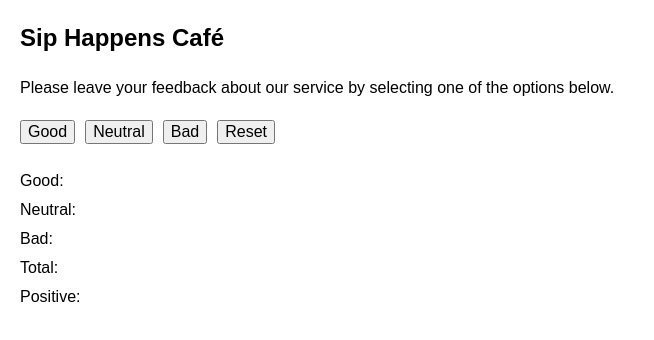
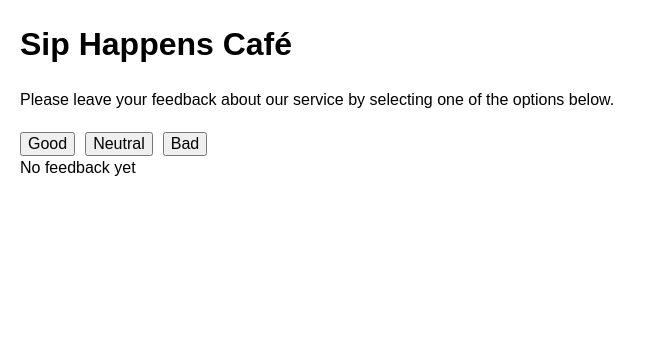
Before and after one commit to atremat/goit-react-hw-02, a React (Vite) app: page / in a window 1280 px wide. Shown: the top 340 px of the page, without its empty margins (0-654 px from the left). Built offline with nearby package versions, Linux system fonts and the light colour scheme.

Commit message:
js added

```diff
--- a/src/App.jsx
+++ b/src/App.jsx
@@ -1,14 +1,45 @@
+import { useState, useEffect } from "react";
 import styles from "./App.module.css";
 import Description from "./components/Description/Description";
 import Feedback from "./components/Feedback/Feedback";
 import Options from "./components/Options/Options";
+import Notification from "./components/Notification/Notification";
 
 function App() {
+  const [rating, setRating] = useState(
+    JSON.parse(window.localStorage.getItem("feedback")) || {
+      good: 0,
+      neutral: 0,
+      bad: 0,
+    }
+  );
+
+  const { good, neutral, bad } = rating;
+  const totalFeedback = good + neutral + bad;
+
+  useEffect(() => {
+    window.localStorage.setItem("feedback", JSON.stringify(rating));
+  }, [rating]);
+
+  const updateFeedback = (feedbackType) => {
+    if (feedbackType === "reset") {
+      setRating({
+        good: 0,
+        neutral: 0,
+        bad: 0,
+      });
+    } else
+      setRating({
+        ...rating,
+        [feedbackType]: rating[feedbackType] + 1,
+      });
+  };
+
   return (
     <div className={styles.appContainer}>
       <Description />
-      <Options />
-      <Feedback />
+      <Options updateFeedback={updateFeedback} totalFeedback={totalFeedback} />
+      {totalFeedback !== 0 ? <Feedback rating={rating} /> : <Notification />}
     </div>
   );
 }
--- a/src/components/Description/Description.module.css
+++ b/src/components/Description/Description.module.css
@@ -1,4 +1,5 @@
 .header {
+  font-size: 2em;
 }
 
 .text {
--- a/src/components/Feedback/Feedback.jsx
+++ b/src/components/Feedback/Feedback.jsx
@@ -1,22 +1,25 @@
 import styles from "./Feedback.module.css";
 
-export default function Feedback() {
+export default function Feedback({ rating: { good, neutral, bad } }) {
+  const totalFeedback = good + neutral + bad;
+  const percentage =
+    totalFeedback && Math.round((100 * (good + neutral)) / totalFeedback);
   return (
     <ul className={styles.list}>
       <li className={styles.item}>
-        <p>Good: {}</p>
+        <p>Good: {good}</p>
       </li>
       <li className={styles.item}>
-        <p>Neutral: {}</p>
+        <p>Neutral: {neutral}</p>
       </li>
       <li className={styles.item}>
-        <p>Bad: {}</p>
+        <p>Bad: {bad}</p>
       </li>
       <li className={styles.item}>
-        <p>Total: {}</p>
+        <p>Total: {totalFeedback}</p>
       </li>
       <li className={styles.item}>
-        <p>Positive: {}</p>
+        <p>Positive: {percentage}%</p>
       </li>
     </ul>
   );
--- /dev/null
+++ b/src/components/Notification/Notification.jsx
@@ -0,0 +1,5 @@
+import styles from "./Notification.module.css";
+
+export default function Notification() {
+  return <p className={styles.text}>No feedback yet</p>;
+}
--- a/src/components/Options/Options.jsx
+++ b/src/components/Options/Options.jsx
@@ -1,12 +1,14 @@
 import styles from "./Options.module.css";
 
-export default function Options() {
+export default function Options({ updateFeedback, totalFeedback }) {
   return (
     <div className={styles.container}>
-      <button>Good</button>
-      <button>Neutral</button>
-      <button>Bad</button>
-      <button>Reset</button>
+      <button onClick={() => updateFeedback("good")}>Good</button>
+      <button onClick={() => updateFeedback("neutral")}>Neutral</button>
+      <button onClick={() => updateFeedback("bad")}>Bad</button>
+      {totalFeedback !== 0 && (
+        <button onClick={() => updateFeedback("reset")}>Reset</button>
+      )}
     </div>
   );
 }
```
Also changed, not shown: src/components/Notification/Notification.module.css (added).
